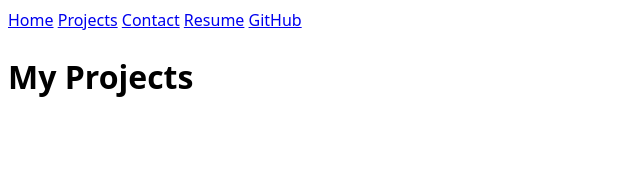
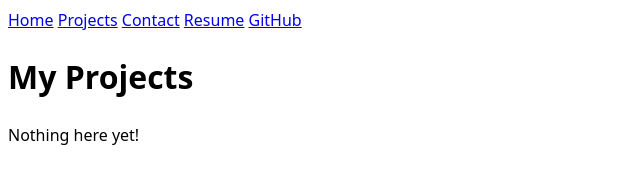
Before and after one commit to rcheung03/portfolio, a plain HTML site: page projects/index.html in a window 1280 px wide. Shown: the whole page, without its empty margins (0-640 px from the left). Drawn offline with Linux system fonts and the light colour scheme.

Commit message:
Update index.html

```diff
--- a/projects/index.html
+++ b/projects/index.html
@@ -15,6 +15,7 @@
         <a href="https://github.com/rcheung03" target="_blank">GitHub</a>
     </nav>
     <h1>My Projects</h1>
+    <p>Nothing here yet!</p>
 
 </body>
 </html>
```
